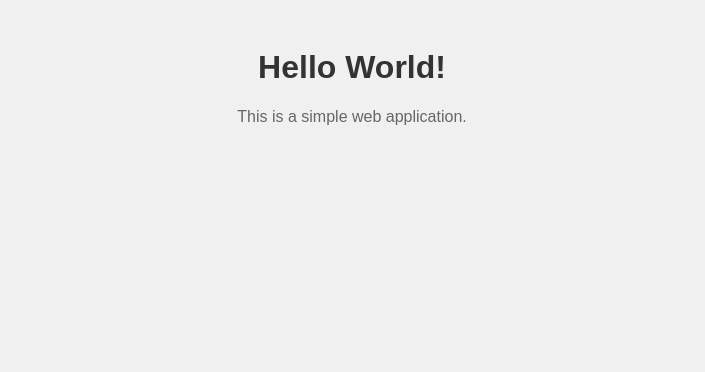
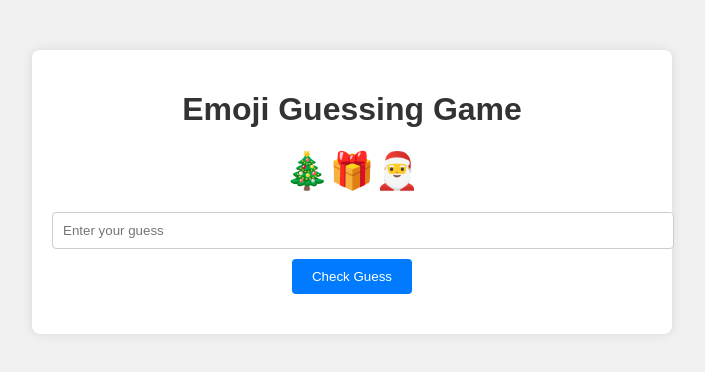
Before and after one commit to fredmarkes/QuickEmoji, a plain HTML site: page index.html in a window 1280 px wide. Shown: the whole page, without its empty margins (288-993 px from the left). Drawn offline with Linux system fonts and the light colour scheme.

Commit message:
first mockup for emoji

```diff
--- a/index.html
+++ b/index.html
@@ -1,14 +1,19 @@
 <!DOCTYPE html>
-<html lang="en,pt">
+<html lang="en">
 <head>
     <meta charset="UTF-8">
     <meta name="viewport" content="width=device-width, initial-scale=1.0">
-    <title>Hello World</title>
+    <title>Emoji Guessing Game</title>
     <link rel="stylesheet" href="styles.css">
 </head>
 <body>
-    <h1>Hello World!</h1>
-    <p>This is a simple web application.</p>
+    <div class="container">
+        <h1>Emoji Guessing Game</h1>
+        <div id="emoji-clues">🍕🍔🍟</div>
+        <input type="text" id="guess-input" placeholder="Enter your guess">
+        <button id="check-button">Check Guess</button>
+        <p id="result"></p>
+    </div>
     <script src="script.js"></script>
 </body>
 </html>
--- a/script.js
+++ b/script.js
@@ -1 +1,25 @@
-// JavaScript code goes here (if needed)
+// Array of emoji clues and corresponding answers
+const emojiClues = {
+    "🍕🍔🍟": "fast food",
+    "📚🏫🎓": "school",
+    "🎥🍿🎬": "movie",
+    "🎄🎁🎅": "Christmas"
+};
+
+// Select random emoji clue and display it
+const emojiKeys = Object.keys(emojiClues);
+const randomKey = emojiKeys[Math.floor(Math.random() * emojiKeys.length)];
+document.getElementById('emoji-clues').textContent = randomKey;
+
+// Function to check user's guess
+document.getElementById('check-button').addEventListener('click', function() {
+    const userGuess = document.getElementById('guess-input').value.trim().toLowerCase();
+    const answer = emojiClues[randomKey].toLowerCase();
+    const result = document.getElementById('result');
+
+    if (userGuess === answer) {
+        result.textContent = "Correct! 🎉";
+    } else {
+        result.textContent = "Incorrect! Try again. 😞";
+    }
+});
--- a/styles.css
+++ b/styles.css
@@ -1,7 +1,17 @@
 body {
     font-family: Arial, sans-serif;
     background-color: #f0f0f0;
+    margin: 0;
+    padding: 0;
+}
+
+.container {
+    max-width: 600px;
+    margin: 50px auto;
     padding: 20px;
+    background-color: #fff;
+    border-radius: 8px;
+    box-shadow: 0 0 10px rgba(0, 0, 0, 0.1);
     text-align: center;
 }
 
@@ -9,6 +19,33 @@ h1 {
     color: #333;
 }
 
-p {
-    color: #666;
+#emoji-clues {
+    font-size: 36px;
+    margin-bottom: 20px;
 }
+
+input[type="text"] {
+    padding: 10px;
+    margin-bottom: 10px;
+    width: 100%;
+    border-radius: 4px;
+    border: 1px solid #ccc;
+}
+
+button {
+    padding: 10px 20px;
+    background-color: #007bff;
+    color: #fff;
+    border: none;
+    border-radius: 4px;
+    cursor: pointer;
+}
+
+button:hover {
+    background-color: #0056b3;
+}
+
+p#result {
+    margin-top: 20px;
+    font-weight: bold;
+}
```
